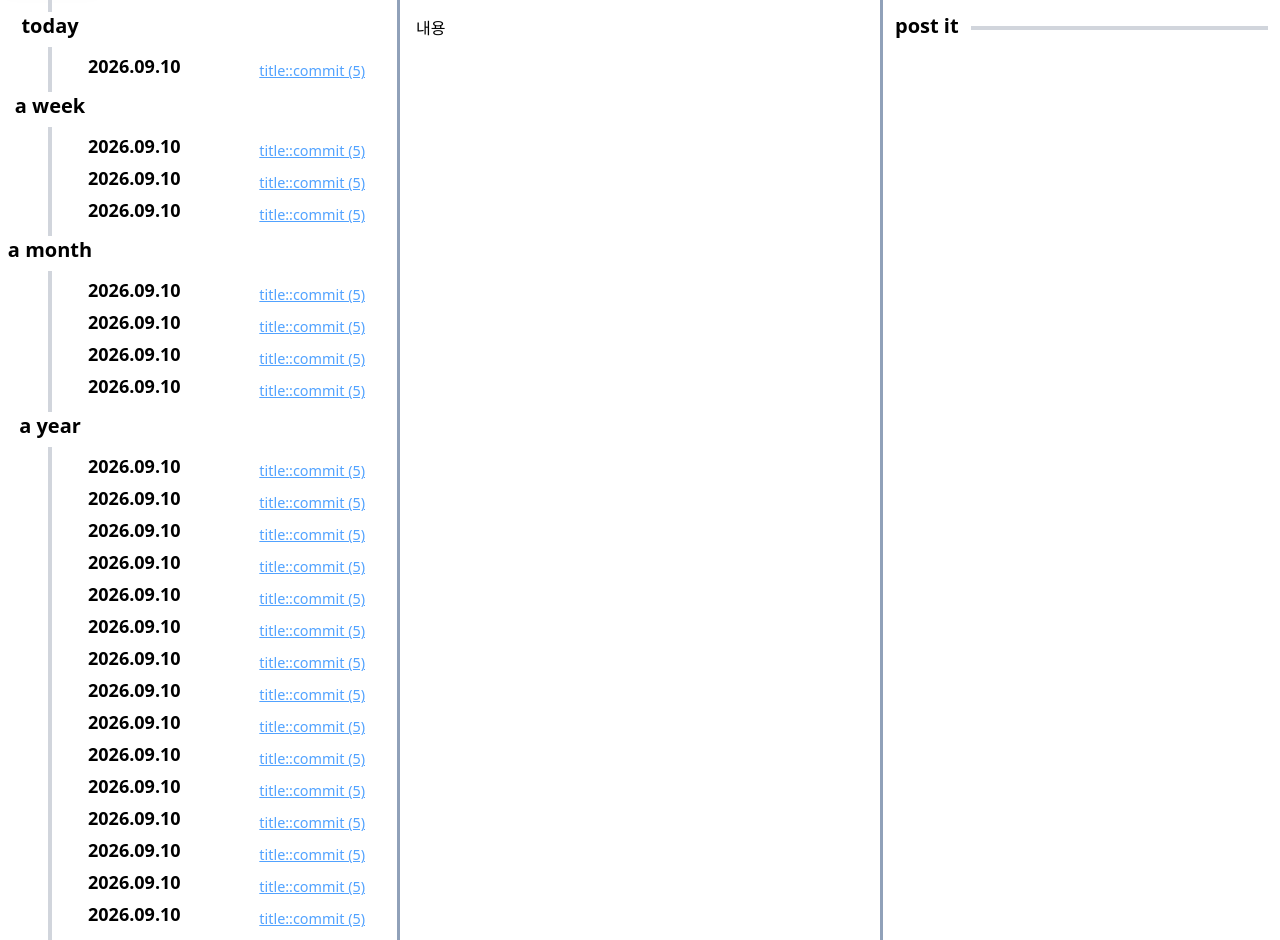
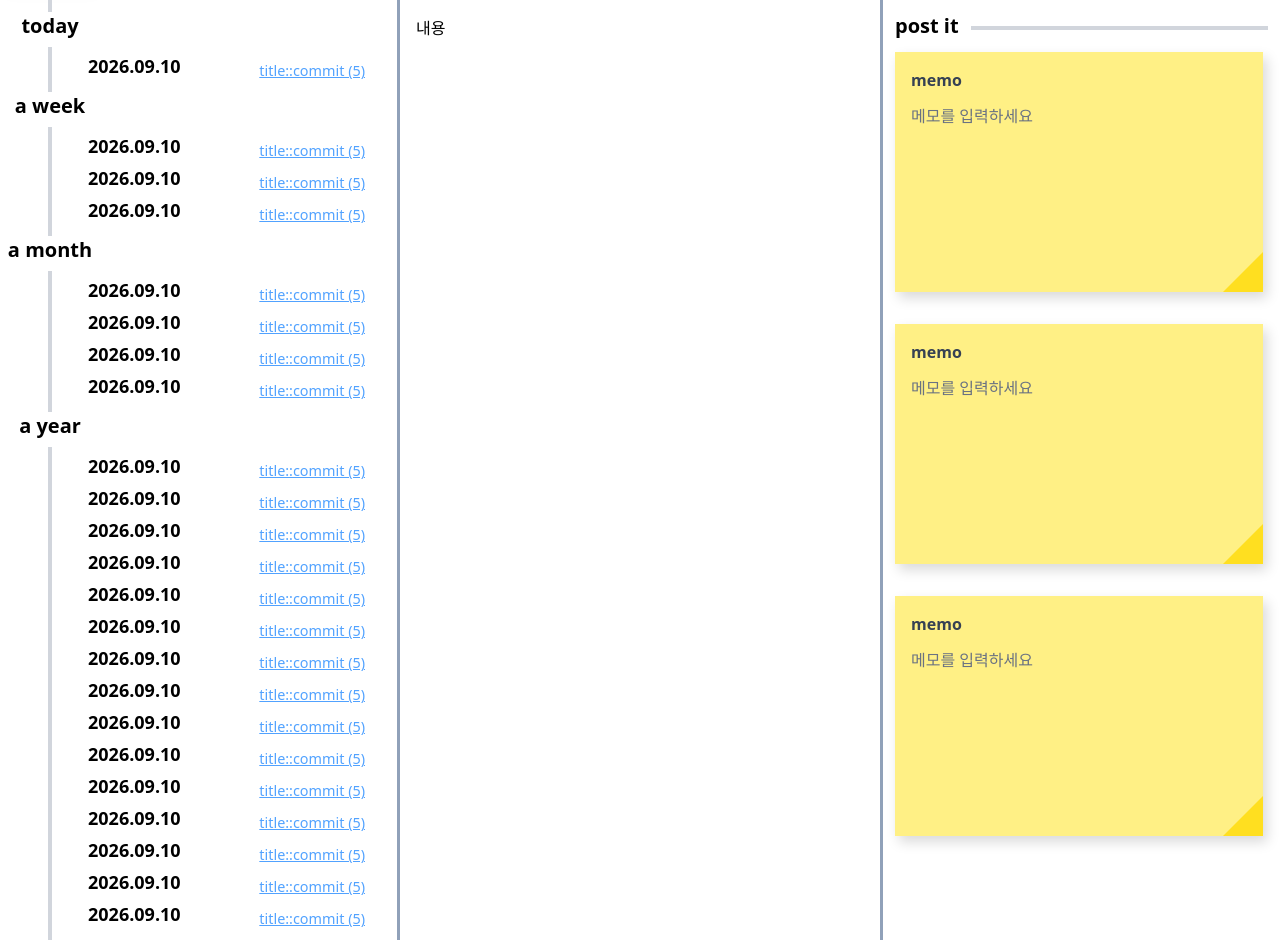
Before and after one commit to pandora7733/github_daily_log, a Flask app: template src/templates/dashboard.html in a window 1280 px wide. Shown: the part 59-999 px from the top of the page. Run offline with Flask 3, Linux system fonts and the light colour scheme; the template is opened without the code that fills it, so the values that code supplies are empty.

Commit message:
post it memo

```diff
--- /dev/null
+++ b/src/static/js/post_it.js
@@ -0,0 +1,6 @@
+const textarea = document.getElementById("memoInput");
+
+    textarea.addEventListener("input", () => {
+      textarea.style.height = "auto";
+      textarea.style.height = textarea.scrollHeight + "px";
+    });
--- a/src/templates/dashboard.html
+++ b/src/templates/dashboard.html
@@ -253,15 +253,119 @@
         내용
       </div>
       <div id="sidebar-right" class="overflow-y-auto hide-scrollbar border-l-3 border-l-slate-400">
-        <div class="flex items-center px-3 py-3">
+        <div class="flex items-center px-3 pt-3">
           <span class="text-xl font-semibold shrink-0">post it</span>
           <div class="flex-1 h-1 bg-gray-300 ml-3 mt-1"></div>
         </div>
-        <div>
+        <div class="p-3">
+          <div
+            id="memo"
+            class="relative w-92 min-h-60 bg-yellow-200 p-4
+                  shadow-[4px_6px_12px_rgba(0,0,0,0.15)]
+                  overflow-hidden mb-8"
+          >
+            <span class="block font-semibold text-gray-700 mb-3">
+              memo
+            </span>
 
+            <textarea
+              id="memoInput"
+              name="memo"
+              rows="1"
+              placeholder="메모를 입력하세요"
+              class="w-full bg-transparent
+                    outline-none resize-none overflow-hidden
+                    text-gray-700
+                    placeholder-gray-500"
+            ></textarea>
+
+            <!-- 접힌 부분 버튼 -->
+            <button
+              type="button"
+              class="absolute bottom-0 right-0
+                    w-10 h-10
+                    bg-yellow-300
+                    hover:bg-yellow-400
+                    transition-colors
+                    [clip-path:polygon(100%_0,0_100%,100%_100%)]"
+              aria-label="메모 기능"
+            ></button>
+          </div>
+
+
+          <div
+            id="memo"
+            class="relative w-92 min-h-60 bg-yellow-200 p-4
+                  shadow-[4px_6px_12px_rgba(0,0,0,0.15)]
+                  overflow-hidden mb-8"
+          >
+            <span class="block font-semibold text-gray-700 mb-3">
+              memo
+            </span>
+
+            <textarea
+              id="memoInput"
+              name="memo"
+              rows="1"
+              placeholder="메모를 입력하세요"
+              class="w-full bg-transparent
+                    outline-none resize-none overflow-hidden
+                    text-gray-700
+                    placeholder-gray-500"
+            ></textarea>
+
+            <!-- 접힌 부분 버튼 -->
+            <button
+              type="button"
+              class="absolute bottom-0 right-0
+                    w-10 h-10
+                    bg-yellow-300
+                    hover:bg-yellow-400
+                    transition-colors
+                    [clip-path:polygon(100%_0,0_100%,100%_100%)]"
+              aria-label="메모 기능"
+            ></button>
+          </div>
+
+
+          <div
+            id="memo"
+            class="relative w-92 min-h-60 bg-yellow-200 p-4
+                  shadow-[4px_6px_12px_rgba(0,0,0,0.15)]
+                  overflow-hidden mb-8"
+          >
+            <span class="block font-semibold text-gray-700 mb-3">
+              memo
+            </span>
+
+            <textarea
+              id="memoInput"
+              name="memo"
+              rows="1"
+              placeholder="메모를 입력하세요"
+              class="w-full bg-transparent
+                    outline-none resize-none overflow-hidden
+                    text-gray-700
+                    placeholder-gray-500"
+            ></textarea>
+
+            <!-- 접힌 부분 버튼 -->
+            <button
+              type="button"
+              class="absolute bottom-0 right-0
+                    w-10 h-10
+                    bg-yellow-300
+                    hover:bg-yellow-400
+                    transition-colors
+                    [clip-path:polygon(100%_0,0_100%,100%_100%)]"
+              aria-label="메모 기능"
+            ></button>
+          </div>
         </div>
       </div>
     </div>
   </div>
+
+  <script src="../static/js/post_it.js"></script>
 </body>
 </html>
```
